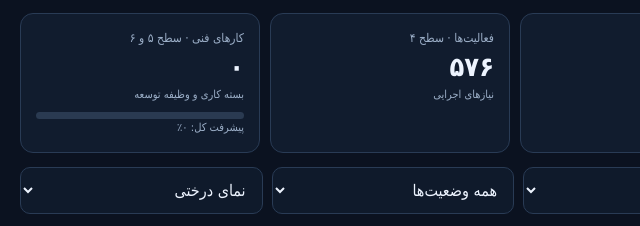
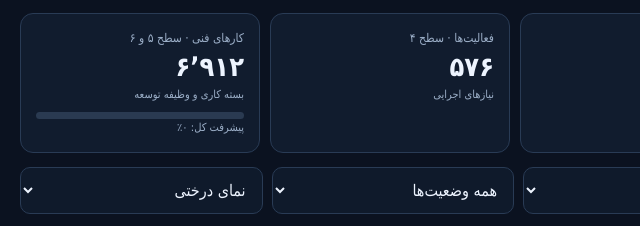
Before and after one commit to pasoooir/Erp, a plain HTML site: page Gonchar.html in a window 1280 px wide. Shown: the part 234-460 px from the top of the page, 0-640 px from the left. Drawn offline with Linux system fonts and the light colour scheme.

Commit message:
Infer nested Gantt levels from tree depth

```diff
--- a/Gonchar.html
+++ b/Gonchar.html
@@ -45,7 +45,7 @@ const esc=s=>String(s??'').replace(/[&<>"']/g,c=>({'&':'&amp;','<':'&lt;','>':'&
 const pct=n=>Math.max(0,Math.min(100,Number(n?.progress_percent)||0));
 const statusText=s=>({not_started:'شروع‌نشده',in_progress:'در حال اجرا',blocked:'مسدود',completed:'تکمیل‌شده'})[s||'not_started']||'تعریف‌نشده';
 const levelText=l=>({1:'حوزه سازمانی',2:'ماژول',3:'فرایند',4:'فعالیت اجرایی',5:'بسته کاری فنی',6:'وظیفه توسعه'})[l]||'سطح نامشخص';
-function indexTree(nodes,path=[]){for(const n of nodes||[]){n._path=[...path,n.name];allNodes.push(n);byId.set(n.id,n);indexTree(n.children||[],n._path)}}
+function indexTree(nodes,path=[],parentLevel=0){for(const n of nodes||[]){if(!n.level)n.level=parentLevel+1;n._path=[...path,n.name];allNodes.push(n);byId.set(n.id,n);indexTree(n.children||[],n._path,n.level)}}
 function descendants(n){let a=[];for(const c of n.children||[]){a.push(c,...descendants(c))}return a}
 function choose(id){selected=byId.get(id);if(!selected)return;renderDetail(selected);document.querySelectorAll('[data-node-id]').forEach(el=>el.classList.toggle('picked',el.dataset.nodeId===id))}
 function renderDetail(n){
```
